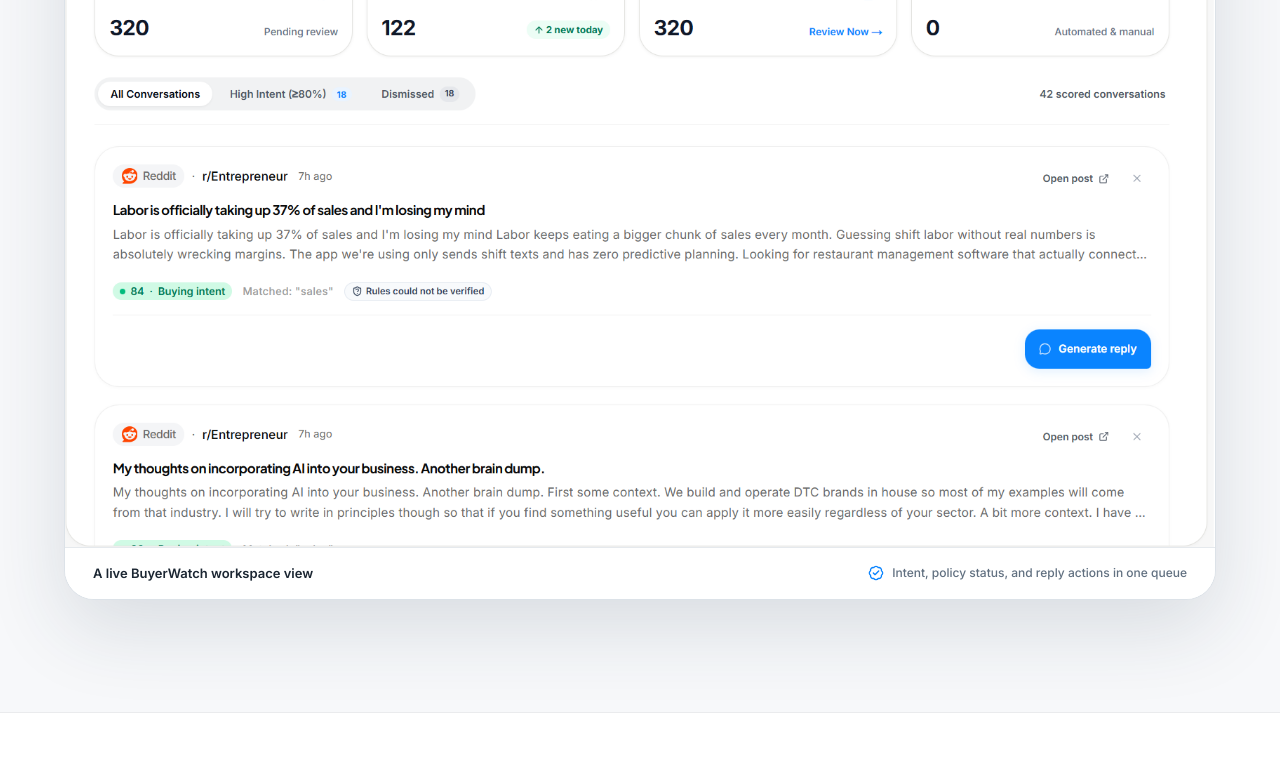
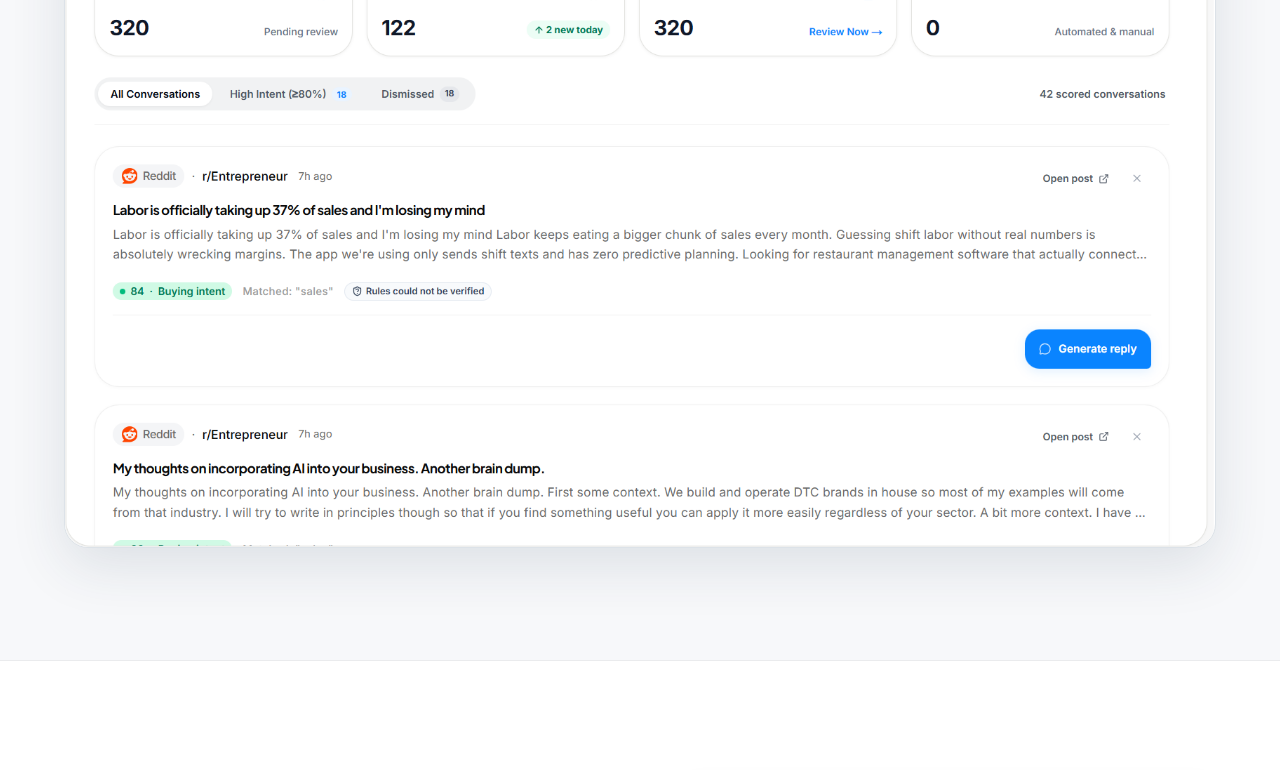
Before and after one commit to abhishekreal7/buyerwatch, a Next.js app: page / in a window 1280 px wide. Shown: the part 2754-3524 px from the top of the page. Built offline with nearby package versions, Linux system fonts and the light colour scheme.

Commit message:
refine: simplify dashboard proof section

```diff
--- a/src/app/page.tsx
+++ b/src/app/page.tsx
@@ -303,7 +303,7 @@ export default function LandingPage() {
 
             <motion.figure
               variants={fadeUp}
-              className="overflow-hidden rounded-[24px] border border-[#DCE2E8] bg-white shadow-[0_28px_80px_rgba(36,57,79,0.14)] sm:rounded-[30px]"
+              className="overflow-hidden rounded-[20px] border border-[#DCE2E8] bg-white shadow-[0_18px_55px_rgba(36,57,79,0.12)] sm:rounded-[24px]"
             >
               <Image
                 src="/buyerwatch-dashboard-preview.png"
@@ -311,16 +311,10 @@ export default function LandingPage() {
                 width={1639}
                 height={1020}
                 sizes="(max-width: 768px) 100vw, 1200px"
+                loading="eager"
                 unoptimized
                 className="h-auto w-full"
               />
-              <figcaption className="flex flex-col gap-3 border-t border-[#E5E9ED] bg-white px-5 py-4 text-left sm:flex-row sm:items-center sm:justify-between sm:px-7">
-                <span className="text-[13px] font-semibold text-[#1B2632]">A live BuyerWatch workspace view</span>
-                <span className="inline-flex items-center gap-2 text-[12px] font-medium text-[#617080]">
-                  <BadgeCheck className="h-4 w-4 text-[#0A84FF]" strokeWidth={2} />
-                  Intent, policy status, and reply actions in one queue
-                </span>
-              </figcaption>
             </motion.figure>
           </div>
         </Section>
```
